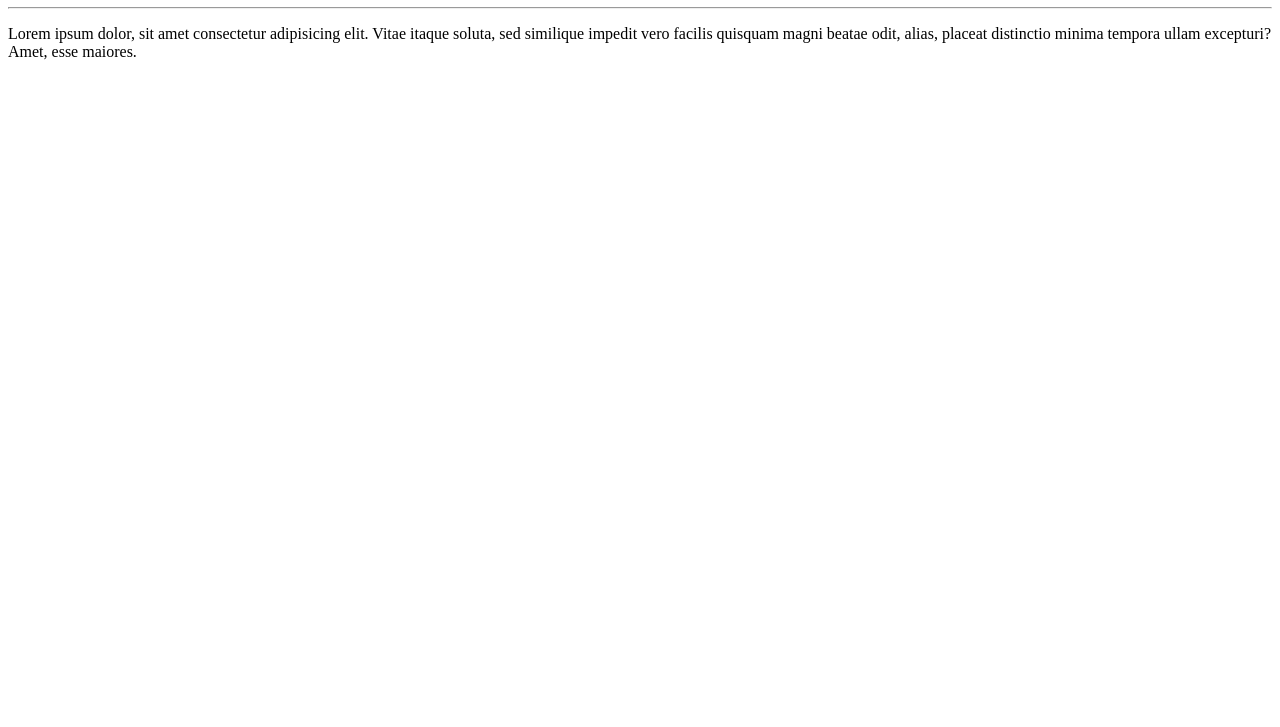
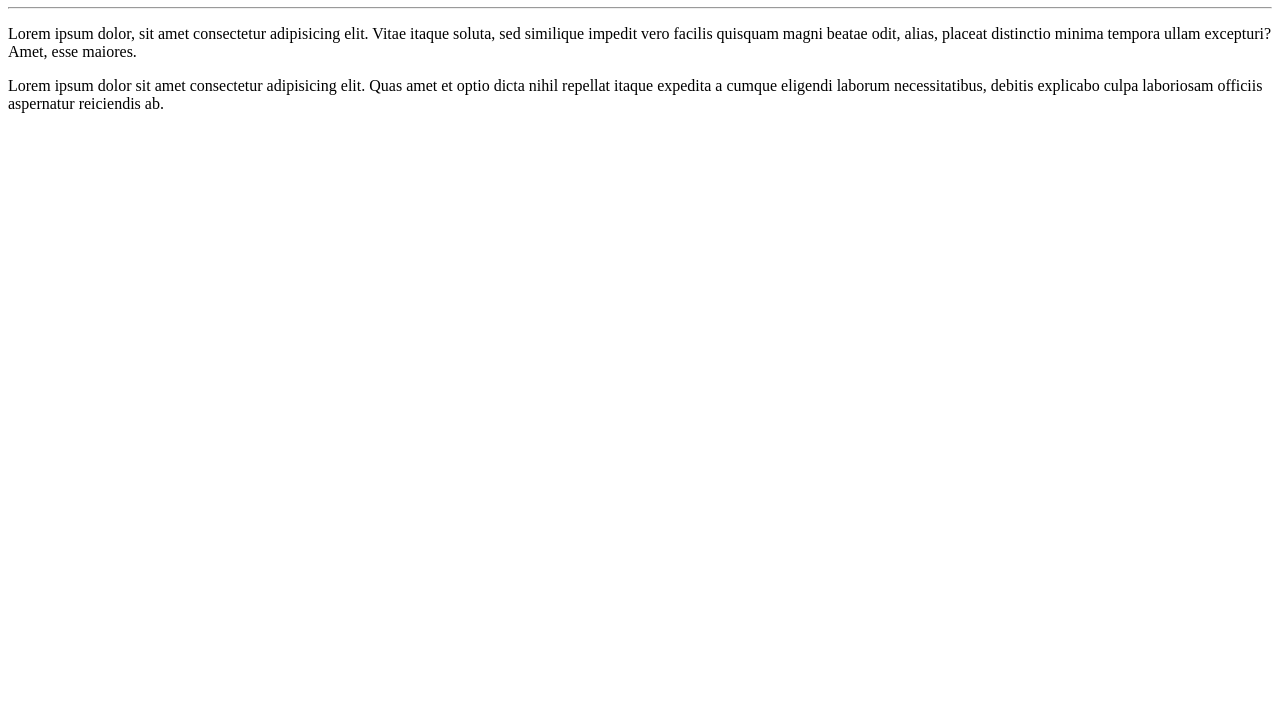
Before and after one commit to marinanervo/Ola-Mundo, a plain HTML site: page site-exemplo/index.html in a window 1280 px wide. Shown: the part 73-800 px from the top of the page. Drawn offline with Linux system fonts and the light colour scheme.

Commit message:
adicionei um parágrafo

```diff
--- a/site-exemplo/index.html
+++ b/site-exemplo/index.html
@@ -10,5 +10,6 @@
     <h1>Olá, Mundo!</h1>
     <hr>
     <p>Lorem ipsum dolor, sit amet consectetur adipisicing elit. Vitae itaque soluta, sed similique impedit vero facilis quisquam magni beatae odit, alias, placeat distinctio minima tempora ullam excepturi? Amet, esse maiores.</p>
+    <p>Lorem ipsum dolor sit amet consectetur adipisicing elit. Quas amet et optio dicta nihil repellat itaque expedita a cumque eligendi laborum necessitatibus, debitis explicabo culpa laboriosam officiis aspernatur reiciendis ab.</p>
 </body>
 </html>
```
